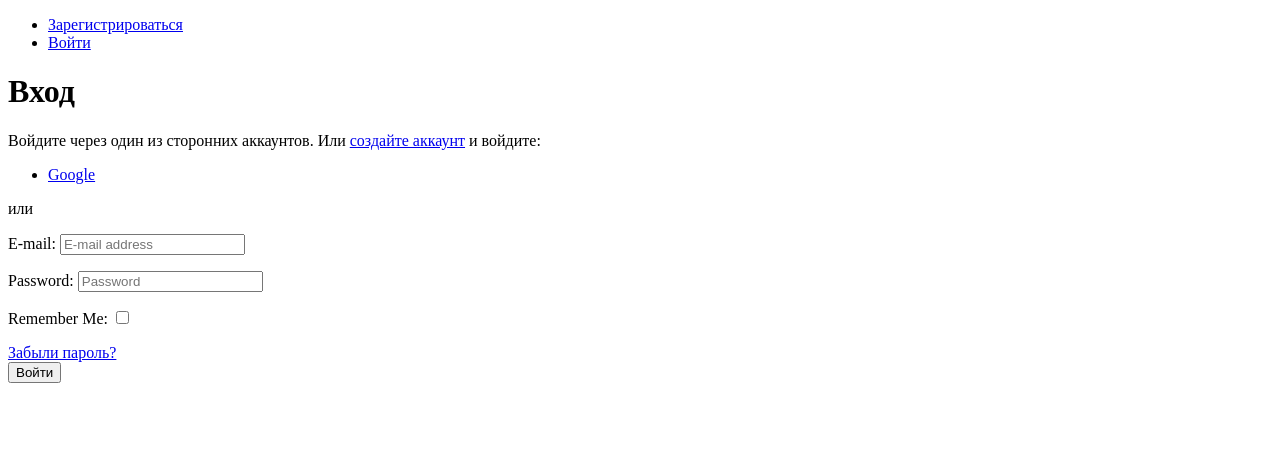
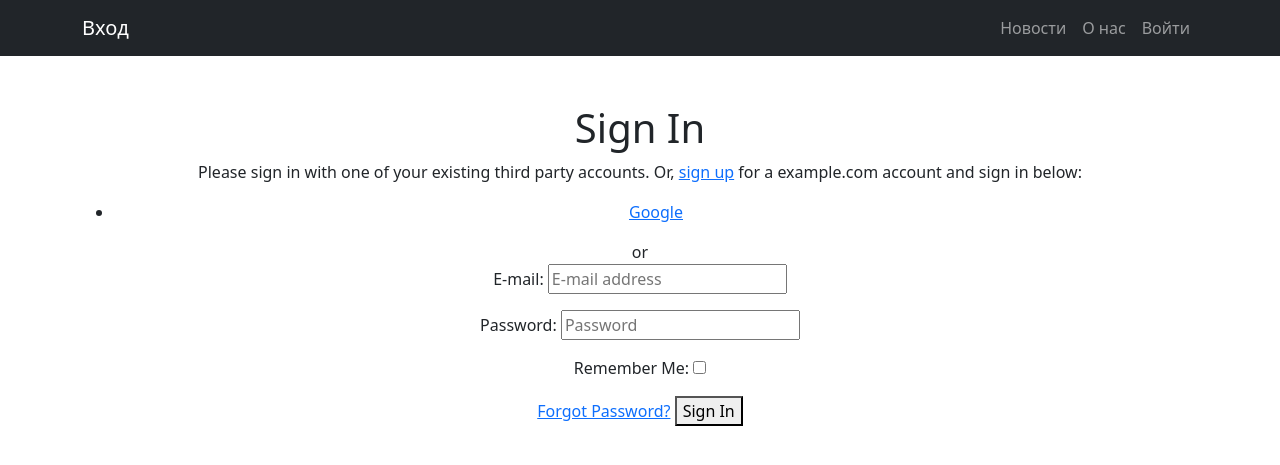
Before and after one commit to denis-tzdm/news_portal, a Django app: page /accounts/login/ in a window 1280 px wide. Shown: the top 465 px of the page. Run offline with Django 4.2, Linux system fonts and the light colour scheme; some libraries are stand-ins or nearby versions.

Commit message:
Tune allauth templates

```diff
--- a/NewsPaper/templates/account/base.html
+++ b/NewsPaper/templates/account/base.html
@@ -1,38 +1,37 @@
-<!DOCTYPE html>
-<html>
-  <head>
+{% extends 'flatpages/default.html' %}
+
 <title>{% block head_title %}{% endblock %}</title>
 {% block extra_head %}
 {% endblock %}
-  </head>
-  <body>
+
 {% block body %}
 
+    {% block content %}
         {% if messages %}
             <div>
-      <strong>Сообщения:</strong>
+                <strong>Messages:</strong>
                 <ul>
                     {% for message in messages %}
-        <li>{{message}}</li>
+                        <li>{{ message }}</li>
                     {% endfor %}
                 </ul>
             </div>
         {% endif %}
 
         <div>
+            <strong>Menu:</strong>
             <ul>
                 {% if user.is_authenticated %}
-        <li><a href="{% url 'account_logout' %}">Выйти</a></li>
+                    <li><a href="{% url 'account_email' %}">Change E-mail</a></li>
+                    <li><a href="{% url 'account_logout' %}">Sign Out</a></li>
                 {% else %}
-        <li><a href="{% url 'account_signup' %}">Зарегистрироваться</a></li>
-        <li><a href="{% url 'account_login' %}">Войти</a></li>
+                    <li><a href="{% url 'account_login' %}">Sign In</a></li>
+                    <li><a href="{% url 'account_signup' %}">Sign Up</a></li>
                 {% endif %}
             </ul>
         </div>
-    {% block content %}
+
     {% endblock %}
 {% endblock %}
 {% block extra_body %}
 {% endblock %}
-  </body>
-</html>
--- a/NewsPaper/templates/account/login.html
+++ b/NewsPaper/templates/account/login.html
@@ -1,18 +1,21 @@
 {% extends "account/base.html" %}
 
+{% load i18n %}
 {% load account socialaccount %}
 
-{% block head_title %}Вход{% endblock %}
+{% block head_title %}{% trans "Sign In" %}{% endblock %}
+{% block title %}Вход{% endblock %}
 
 {% block content %}
 
-<h1>Вход</h1>
+<h1>{% trans "Sign In" %}</h1>
 
 {% get_providers as socialaccount_providers %}
 
 {% if socialaccount_providers %}
-<p>Войдите через один из сторонних аккаунтов. Или <a href="{{ signup_url }}">создайте аккаунт</a>
-    и войдите:</p>
+<p>{% blocktrans with site.name as site_name %}Please sign in with one
+of your existing third party accounts. Or, <a href="{{ signup_url }}">sign up</a>
+for a {{ site_name }} account and sign in below:{% endblocktrans %}</p>
 
 <div class="socialaccount_ballot">
 
@@ -20,15 +23,15 @@
     {% include "socialaccount/snippets/provider_list.html" with process="login" %}
   </ul>
 
-  <div class="login-or">или</div>
+  <div class="login-or">{% trans 'or' %}</div>
 
 </div>
 
 {% include "socialaccount/snippets/login_extra.html" %}
 
 {% else %}
-<p>Если у вас ещё нет аккаунта,
-<a href="{{ signup_url }}">зарегистрируйтесь</a>.</p>
+<p>{% blocktrans %}If you have not created an account yet, then please
+<a href="{{ signup_url }}">sign up</a> first.{% endblocktrans %}</p>
 {% endif %}
 
 <form class="login" method="POST" action="{% url 'account_login' %}">
@@ -37,8 +40,8 @@
   {% if redirect_field_value %}
   <input type="hidden" name="{{ redirect_field_name }}" value="{{ redirect_field_value }}" />
   {% endif %}
-  <a class="button secondaryAction" href="{% url 'account_reset_password' %}">Забыли пароль?</a><br>
-  <button class="primaryAction" type="submit">Войти</button>
+  <a class="button secondaryAction" href="{% url 'account_reset_password' %}">{% trans "Forgot Password?" %}</a>
+  <button class="primaryAction" type="submit">{% trans "Sign In" %}</button>
 </form>
 
 {% endblock %}
```
Also changed, not shown: NewsPaper/templates/account/signup.html (+7 -4 lines), NewsPaper/db.sqlite3, 1 other file. Lines whose indentation alone changed are shown as unchanged.
